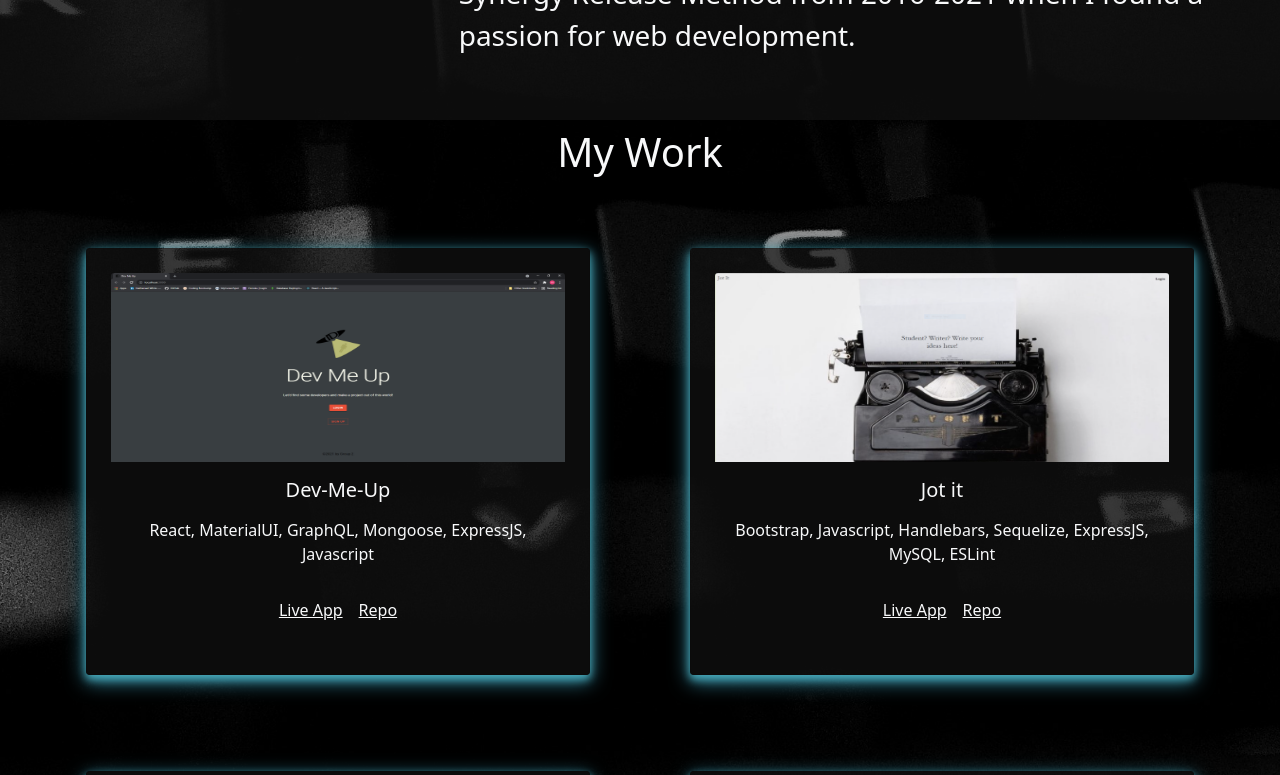
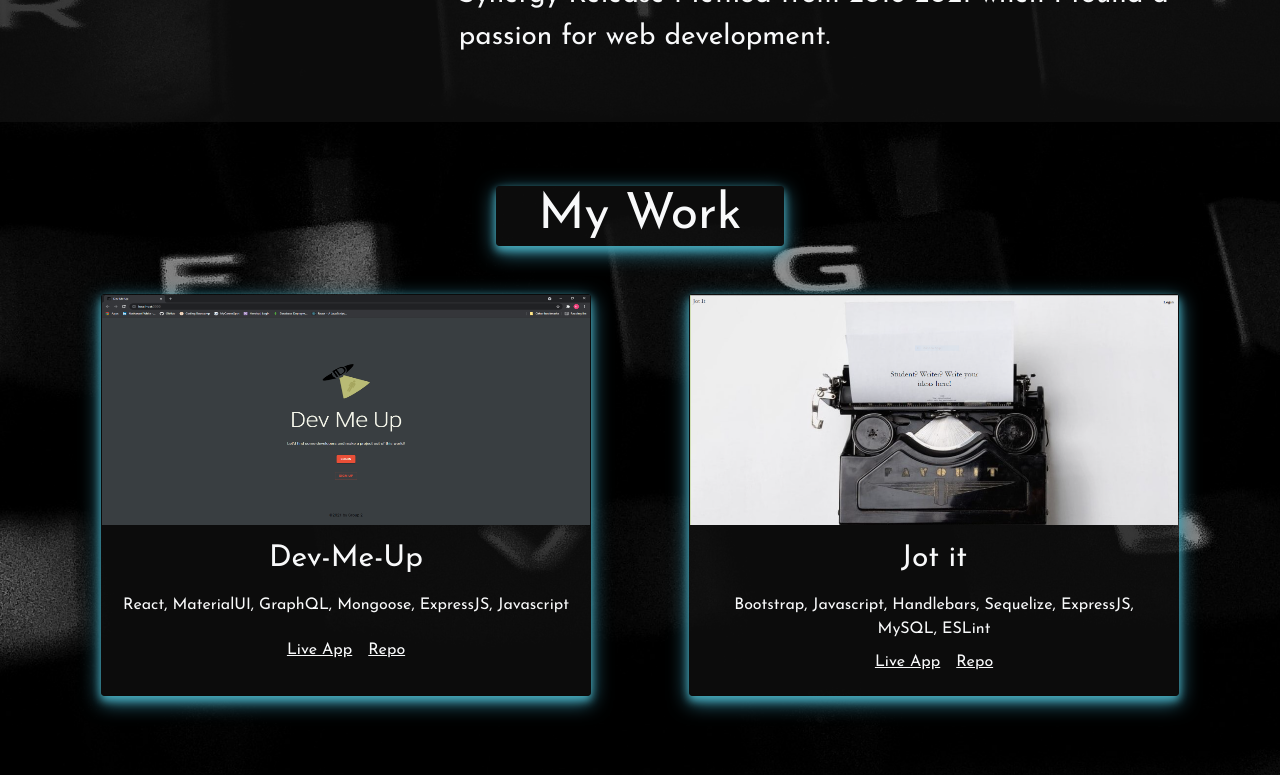
Before and after one commit to NathanaelWhite/Nathanael-White-portfolio, a React (Create React App) app: page / in a window 1280 px wide. Shown: the part 1000-1775 px from the top of the page. Built offline with nearby package versions, Linux system fonts and the light colour scheme.

Commit message:
styling project cards and my work section. Added font to app

```diff
--- a/public/index.html
+++ b/public/index.html
@@ -21,6 +21,12 @@
       href="https://cdn.jsdelivr.net/npm/bootstrap@5.1.0/dist/css/bootstrap.min.css"
       integrity="sha384-KyZXEAg3QhqLMpG8r+8fhAXLRk2vvoC2f3B09zVXn8CA5QIVfZOJ3BCsw2P0p/We"
       crossorigin="anonymous"
+    />
+    <link rel="preconnect" href="https://fonts.googleapis.com" />
+    <link rel="preconnect" href="https://fonts.gstatic.com" crossorigin />
+    <link
+      href="https://fonts.googleapis.com/css2?family=Bebas+Neue&family=Josefin+Sans&display=swap"
+      rel="stylesheet"
     />
     <!--
       Notice the use of %PUBLIC_URL% in the tags above.
--- a/src/components/Project/index.js
+++ b/src/components/Project/index.js
@@ -25,7 +25,7 @@ function Project() {
           image: require("../../assets/images/siteImgs/food-festival.PNG").default,
           link: "https://nathanaelwhite.github.io/food-festival/",
           GhLink: "https://github.com/NathanaelWhite/food-festival",
-          languages: "yikes"
+          languages: "Bootstrap, JQuery, popper.js, CSS"
         },
         {
           id: 4,
@@ -33,21 +33,21 @@ function Project() {
           image: require("../../assets/images/siteImgs/photo-port.PNG").default,
           link: "https://nathanaelwhite.github.io/photo-port/",
           GhLink: "https://github.com/NathanaelWhite/photo-port",
-          languages: "yikes2.0"
+          languages: "ReactJS, CSS"
         },
       ];
 
   return (
       <div className="row">
     {sites.map((site) => (
-    <div class="card col-5 text-light p-4 m-5 card-bg mx-auto img-glow">
+    <div class="card col-5 text-light p-0 pb-3 m-5 card-bg mx-auto img-glow">
       <img
         src={site.image}
         alt={site.name}
-        class="card-img-top h-50"
+        class="project-img"
       />
       <div class="card-body pb-1">
-        <h5 class="card-title">{site.name}</h5>
+        <h5 class="card-title project-title">{site.name}</h5>
         <p class="card-text mt-3">{site.languages}</p>
       </div>
       <div class="card-body p-0">
--- a/src/components/Work/index.js
+++ b/src/components/Work/index.js
@@ -3,8 +3,8 @@ import Project from "../Project";
 
 function Work() {
   return (
-    <div className="my-work text-center text-light p-5 pt-2" id="work">
-      <h1 className="pb-3">My Work</h1>
+    <div className="text-center text-light p-5 m-3" id="work">
+      <h1 className="my-work rounded">My Work</h1>
       <Project />
     </div>
   );
--- a/src/index.css
+++ b/src/index.css
@@ -1,6 +1,8 @@
 * {
   margin: 0;
   padding: 0;
+  font-family: "Bebas Neue", cursive;
+  font-family: "Josefin Sans", sans-serif;
 }
 
 .nav-style {
@@ -13,11 +15,9 @@
   box-shadow: 0 4px 8px 0 rgb(72, 170, 187), 0 6px 20px 0 rgb(55, 144, 167);
 }
 
-
 #about {
   background-color: rgba(19, 19, 19, 0.671);
 }
-
 
 .bg-img-two {
   background: url(./assets/images/port-bg.jpg);
@@ -35,3 +35,21 @@
 .img-glow {
   box-shadow: 0 4px 8px 0 rgb(72, 170, 187), 0 6px 20px 0 rgb(55, 144, 167);
 }
+
+.my-work {
+  font-size: 50px;
+  background-color: rgba(19, 19, 19, 0.671) !important;
+  width: 25%;
+  margin: auto;
+  box-shadow: 0 4px 8px 0 rgb(72, 170, 187), 0 6px 20px 0 rgb(55, 144, 167);
+}
+
+.project-img {
+  width: 100%;
+  margin: auto;
+  height: 60%;
+}
+
+.project-title {
+  font-size: 30px;
+}
```
